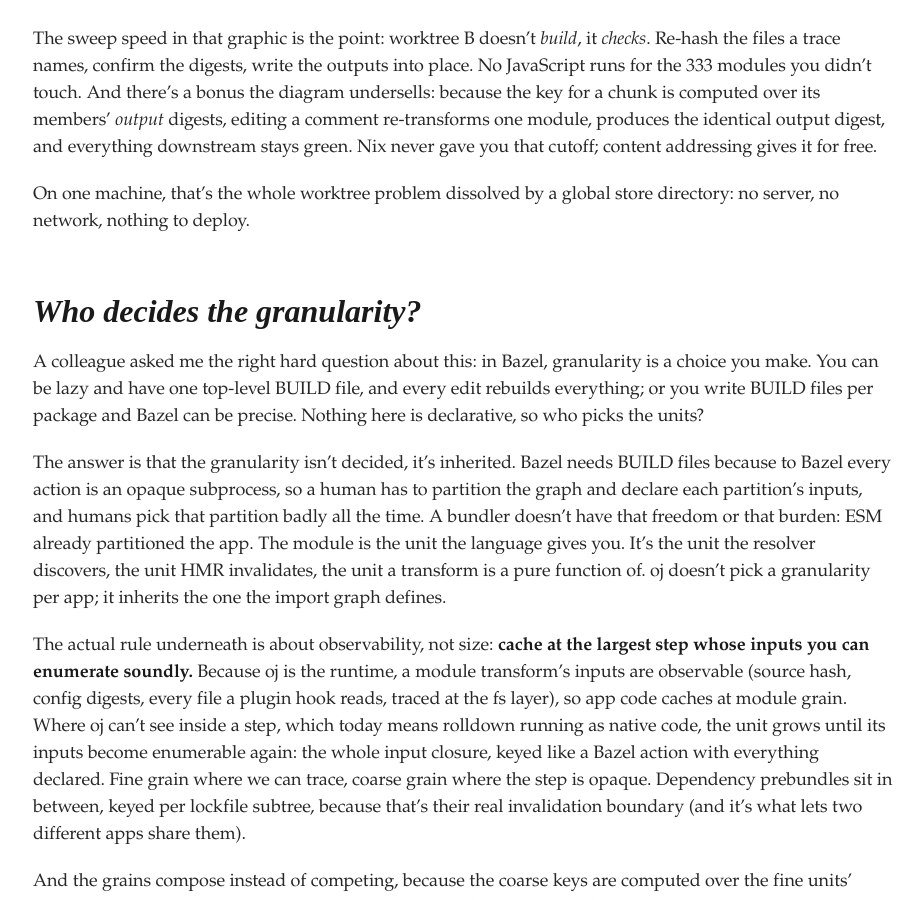
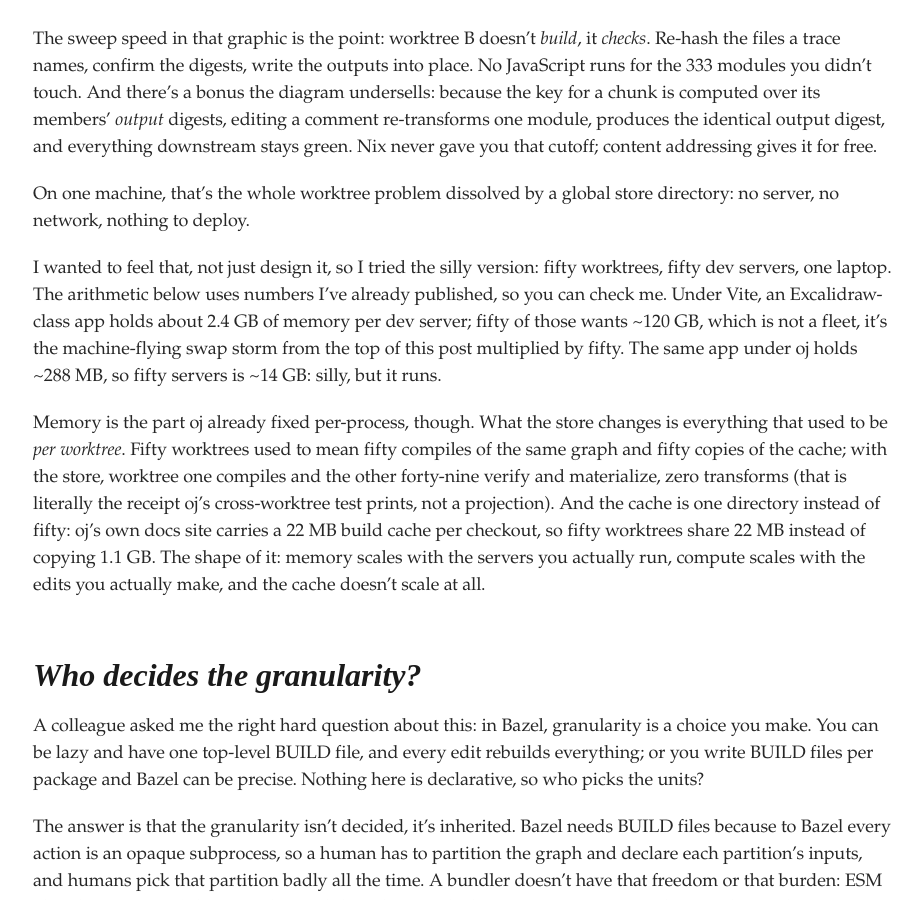
Before and after one commit to raphamorim/raphamorim.github.com, a Jekyll site: the page built from _posts/2026-09-28-javascript-tooling-for-a-world-of-ephemeral-sandboxes.md, in a window 1280 px wide and 900 px high, scrolled down 4605 px. Shown: the whole window, without its empty margins (177-1099 px from the left). Built offline with Jekyll 4.4.1, drawn with Linux system fonts in a browser that asks for light colours.

Commit message:
fifty worktrees anecdote with published numbers

```diff
--- a/_posts/2026-09-28-javascript-tooling-for-a-world-of-ephemeral-sandboxes.md
+++ b/_posts/2026-09-28-javascript-tooling-for-a-world-of-ephemeral-sandboxes.md
@@ -247,6 +247,10 @@
 
 On one machine, that's the whole worktree problem dissolved by a global store directory: no server, no network, nothing to deploy.
 
+I wanted to feel that, not just design it, so I tried the silly version: fifty worktrees, fifty dev servers, one laptop. The arithmetic below uses numbers I've already published, so you can check me. Under Vite, an Excalidraw-class app holds about 2.4 GB of memory per dev server; fifty of those wants ~120 GB, which is not a fleet, it's the machine-flying swap storm from the top of this post multiplied by fifty. The same app under oj holds ~288 MB, so fifty servers is ~14 GB: silly, but it runs.
+
+Memory is the part oj already fixed per-process, though. What the store changes is everything that used to be *per worktree*. Fifty worktrees used to mean fifty compiles of the same graph and fifty copies of the cache; with the store, worktree one compiles and the other forty-nine verify and materialize, zero transforms (that is literally the receipt oj's cross-worktree test prints, not a projection). And the cache is one directory instead of fifty: oj's own docs site carries a 22 MB build cache per checkout, so fifty worktrees share 22 MB instead of copying 1.1 GB. The shape of it: memory scales with the servers you actually run, compute scales with the edits you actually make, and the cache doesn't scale at all.
+
 ## Who decides the granularity?
 
 A colleague asked me the right hard question about this: in Bazel, granularity is a choice you make. You can be lazy and have one top-level BUILD file, and every edit rebuilds everything; or you write BUILD files per package and Bazel can be precise. Nothing here is declarative, so who picks the units?
```
